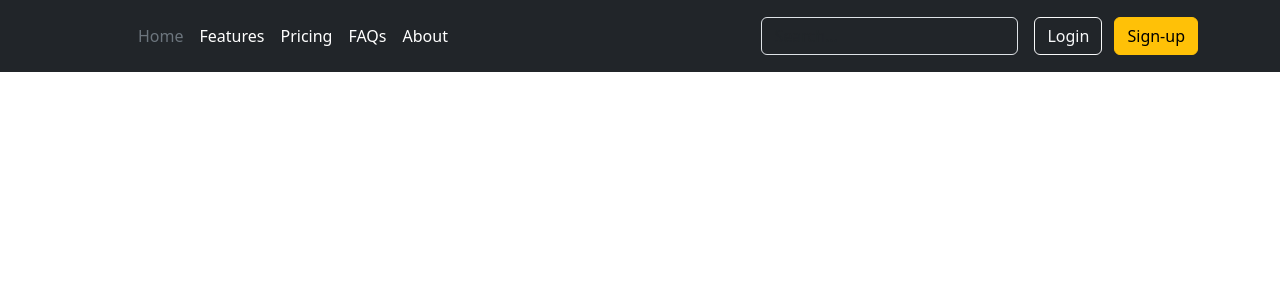
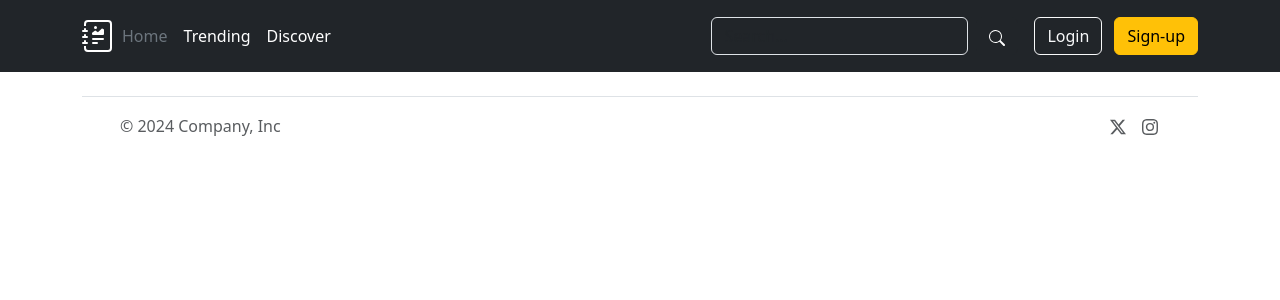
Before and after one commit to PsyKnight/Blog-web-app, a Node server app: template views/index.ejs in a window 1280 px wide. Shown: the top 300 px of the page. Run offline with Node 20, Linux system fonts and the light colour scheme; the template is opened without the code that fills it, so the values that code supplies are empty.

Commit message:
decide header and footer

```diff
--- a/index.js
+++ b/index.js
@@ -16,3 +16,11 @@ db.connect();
 
 app.use(express.static("public"));
 app.use(bodyParser.urlencoded({ extended: true}));
+
+app.get("/", (req, res) => {
+	res.render("index.ejs");
+})
+
+app.listen(port, () => {
+	console.log("Listening on port", port);
+})
--- a/package.json
+++ b/package.json
@@ -11,6 +11,7 @@
   "author": "",
   "license": "ISC",
   "dependencies": {
+    "ejs": "^3.1.10",
     "express": "^4.19.2",
     "pg": "^8.12.0"
   }
--- a/views/partials/footer.ejs
+++ b/views/partials/footer.ejs
@@ -1,7 +1,24 @@
 		</main>
-	<footer>
+		<div class="container">
+			<footer class="d-flex flex-wrap justify-content-between align-items-center py-3 my-4 border-top">
+				<div class="col-md-4 d-flex align-items-center">
+					<a href="/" class="mb-3 me-2 mb-md-0 text-body-secondary text-decoration-none lh-1">
+						<svg class="bi" width="30" height="24"><use xlink:href="#bootstrap"></use></svg>
+					</a>
+					<span class="mb-3 mb-md-0 text-body-secondary">© 2024 Company, Inc</span>
+				</div>
 
-	</footer>
+				<ul class="nav col-md-4 justify-content-end list-unstyled d-flex">
+					<li class="ms-3"><a class="text-body-secondary" href="#"><svg xmlns="http://www.w3.org/2000/svg" width="16" height="16" fill="currentColor" class="bi bi-twitter-x" viewBox="0 0 16 16">
+						<path d="M12.6.75h2.454l-5.36 6.142L16 15.25h-4.937l-3.867-5.07-4.425 5.07H.316l5.733-6.57L0 .75h5.063l3.495 4.633L12.601.75Zm-.86 13.028h1.36L4.323 2.145H2.865z"/>
+					</svg></a></li>
+					<li class="ms-3"><a class="text-body-secondary" href="#"><svg xmlns="http://www.w3.org/2000/svg" width="16" height="16" fill="currentColor" class="bi bi-instagram" viewBox="0 0 16 16">
+						<path d="M8 0C5.829 0 5.556.01 4.703.048 3.85.088 3.269.222 2.76.42a3.9 3.9 0 0 0-1.417.923A3.9 3.9 0 0 0 .42 2.76C.222 3.268.087 3.85.048 4.7.01 5.555 0 5.827 0 8.001c0 2.172.01 2.444.048 3.297.04.852.174 1.433.372 1.942.205.526.478.972.923 1.417.444.445.89.719 1.416.923.51.198 1.09.333 1.942.372C5.555 15.99 5.827 16 8 16s2.444-.01 3.298-.048c.851-.04 1.434-.174 1.943-.372a3.9 3.9 0 0 0 1.416-.923c.445-.445.718-.891.923-1.417.197-.509.332-1.09.372-1.942C15.99 10.445 16 10.173 16 8s-.01-2.445-.048-3.299c-.04-.851-.175-1.433-.372-1.941a3.9 3.9 0 0 0-.923-1.417A3.9 3.9 0 0 0 13.24.42c-.51-.198-1.092-.333-1.943-.372C10.443.01 10.172 0 7.998 0zm-.717 1.442h.718c2.136 0 2.389.007 3.232.046.78.035 1.204.166 1.486.275.373.145.64.319.92.599s.453.546.598.92c.11.281.24.705.275 1.485.039.843.047 1.096.047 3.231s-.008 2.389-.047 3.232c-.035.78-.166 1.203-.275 1.485a2.5 2.5 0 0 1-.599.919c-.28.28-.546.453-.92.598-.28.11-.704.24-1.485.276-.843.038-1.096.047-3.232.047s-2.39-.009-3.233-.047c-.78-.036-1.203-.166-1.485-.276a2.5 2.5 0 0 1-.92-.598 2.5 2.5 0 0 1-.6-.92c-.109-.281-.24-.705-.275-1.485-.038-.843-.046-1.096-.046-3.233s.008-2.388.046-3.231c.036-.78.166-1.204.276-1.486.145-.373.319-.64.599-.92s.546-.453.92-.598c.282-.11.705-.24 1.485-.276.738-.034 1.024-.044 2.515-.045zm4.988 1.328a.96.96 0 1 0 0 1.92.96.96 0 0 0 0-1.92m-4.27 1.122a4.109 4.109 0 1 0 0 8.217 4.109 4.109 0 0 0 0-8.217m0 1.441a2.667 2.667 0 1 1 0 5.334 2.667 2.667 0 0 1 0-5.334"/>
+					</svg></a></li>
+					<li class="ms-3"><a class="text-body-secondary" href="#"><svg class="bi" width="24" height="24"><use xlink:href="#facebook"></use></svg></a></li>
+				</ul>
+			</footer>
+		</div>
 	<script src="https://cdn.jsdelivr.net/npm/bootstrap@5.3.3/dist/js/bootstrap.bundle.min.js" integrity="sha384-YvpcrYf0tY3lHB60NNkmXc5s9fDVZLESaAA55NDzOxhy9GkcIdslK1eN7N6jIeHz" crossorigin="anonymous"></script>
 	</body>
 
--- a/views/partials/header.ejs
+++ b/views/partials/header.ejs
@@ -4,6 +4,7 @@
 	<head>
 		<meta charset="UTF-8" />
 		<meta name="viewport" content="width=device-width, initial-scale=1.0" />
+		<link href="https://cdn.jsdelivr.net/npm/bootstrap-icons@1.10.4/font/bootstrap-icons.css" rel="stylesheet">
 		<link href="https://cdn.jsdelivr.net/npm/bootstrap@5.3.3/dist/css/bootstrap.min.css" rel="stylesheet" integrity="sha384-QWTKZyjpPEjISv5WaRU9OFeRpok6YctnYmDr5pNlyT2bRjXh0JMhjY6hW+ALEwIH" crossorigin="anonymous">
 		<link rel="stylesheet" href="styles/main.css">
 	</head>
@@ -14,20 +15,27 @@
 				<div class="container">
 					<div class="d-flex flex-wrap align-items-center justify-content-center justify-content-lg-start">
 						<a href="/" class="d-flex align-items-center mb-2 mb-lg-0 text-white text-decoration-none">
-							<svg class="bi me-2" width="40" height="32" role="img" aria-label="Bootstrap"><use xlink:href="#bootstrap"></use></svg>
+							<svg xmlns="http://www.w3.org/2000/svg" width="32" height="32" fill="currentColor" class="bi bi-journal-richtext" viewBox="0 0 16 16">
+								<path d="M7.5 3.75a.75.75 0 1 1-1.5 0 .75.75 0 0 1 1.5 0m-.861 1.542 1.33.886 1.854-1.855a.25.25 0 0 1 .289-.047L11 4.75V7a.5.5 0 0 1-.5.5h-5A.5.5 0 0 1 5 7v-.5s1.54-1.274 1.639-1.208M5 9.5a.5.5 0 0 1 .5-.5h5a.5.5 0 0 1 0 1h-5a.5.5 0 0 1-.5-.5m0 2a.5.5 0 0 1 .5-.5h2a.5.5 0 0 1 0 1h-2a.5.5 0 0 1-.5-.5"/>
+								<path d="M3 0h10a2 2 0 0 1 2 2v12a2 2 0 0 1-2 2H3a2 2 0 0 1-2-2v-1h1v1a1 1 0 0 0 1 1h10a1 1 0 0 0 1-1V2a1 1 0 0 0-1-1H3a1 1 0 0 0-1 1v1H1V2a2 2 0 0 1 2-2"/>
+								<path d="M1 5v-.5a.5.5 0 0 1 1 0V5h.5a.5.5 0 0 1 0 1h-2a.5.5 0 0 1 0-1zm0 3v-.5a.5.5 0 0 1 1 0V8h.5a.5.5 0 0 1 0 1h-2a.5.5 0 0 1 0-1zm0 3v-.5a.5.5 0 0 1 1 0v.5h.5a.5.5 0 0 1 0 1h-2a.5.5 0 0 1 0-1z"/>
+							</svg>
 						</a>
 
 						<ul class="nav col-12 col-lg-auto me-lg-auto mb-2 justify-content-center mb-md-0">
 							<li><a href="#" class="nav-link px-2 text-secondary">Home</a></li>
-							<li><a href="#" class="nav-link px-2 text-white">Features</a></li>
-							<li><a href="#" class="nav-link px-2 text-white">Pricing</a></li>
-							<li><a href="#" class="nav-link px-2 text-white">FAQs</a></li>
-							<li><a href="#" class="nav-link px-2 text-white">About</a></li>
+							<li><a href="#" class="nav-link px-2 text-white">Trending</a></li>
+							<li><a href="#" class="nav-link px-2 text-white">Discover</a></li>
 						</ul>
 
-						<form class="col-12 col-lg-auto mb-3 mb-lg-0 me-lg-3" role="search">
-							<input type="search" class="form-control form-control-dark text-bg-dark" placeholder="Search..." aria-label="Search">
-						</form>
+						<form class="d-flex col-12 col-lg-auto mb-3 mb-lg-0 me-lg-3" role="search" method="POST">
+							<input type="search" class="form-control form-control-dark text-bg-dark me-2" placeholder="Search..." aria-label="Search">
+							<button type="submit" class="btn btn-dark">
+									<svg xmlns="http://www.w3.org/2000/svg" width="16" height="16" fill="currentColor" class="bi bi-search" viewBox="0 0 16 16">
+											<path d="M11.742 10.344a6.5 6.5 0 1 0-1.397 1.398h-.001q.044.06.098.115l3.85 3.85a1 1 0 0 0 1.415-1.414l-3.85-3.85a1 1 0 0 0-.115-.1zM12 6.5a5.5 5.5 0 1 1-11 0 5.5 5.5 0 0 1 11 0"/>
+									</svg>
+							</button>
+					</form>
 
 						<div class="text-end">
 							<button type="button" class="btn btn-outline-light me-2">Login</button>
```
Also changed, not shown: 1 other file.
